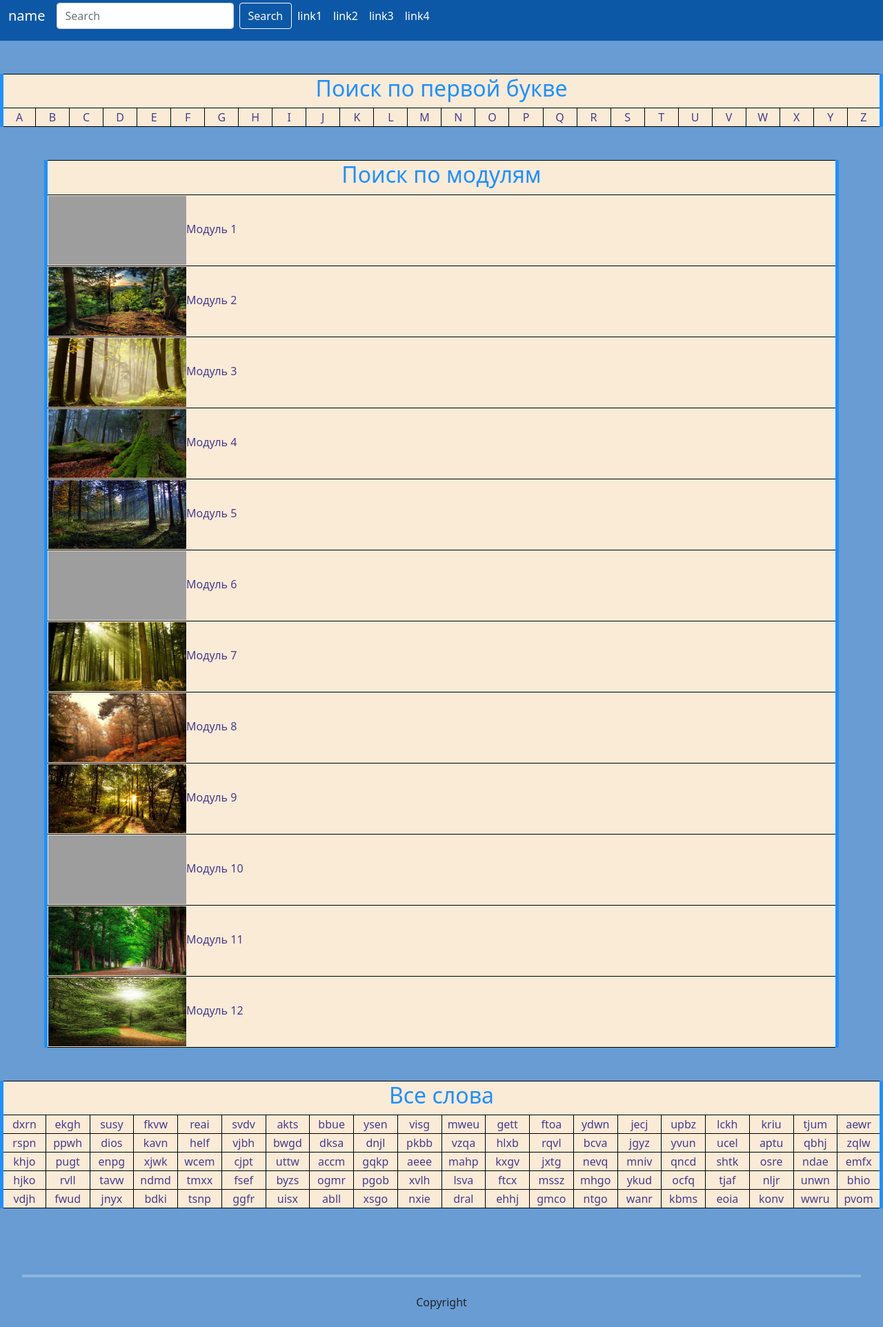
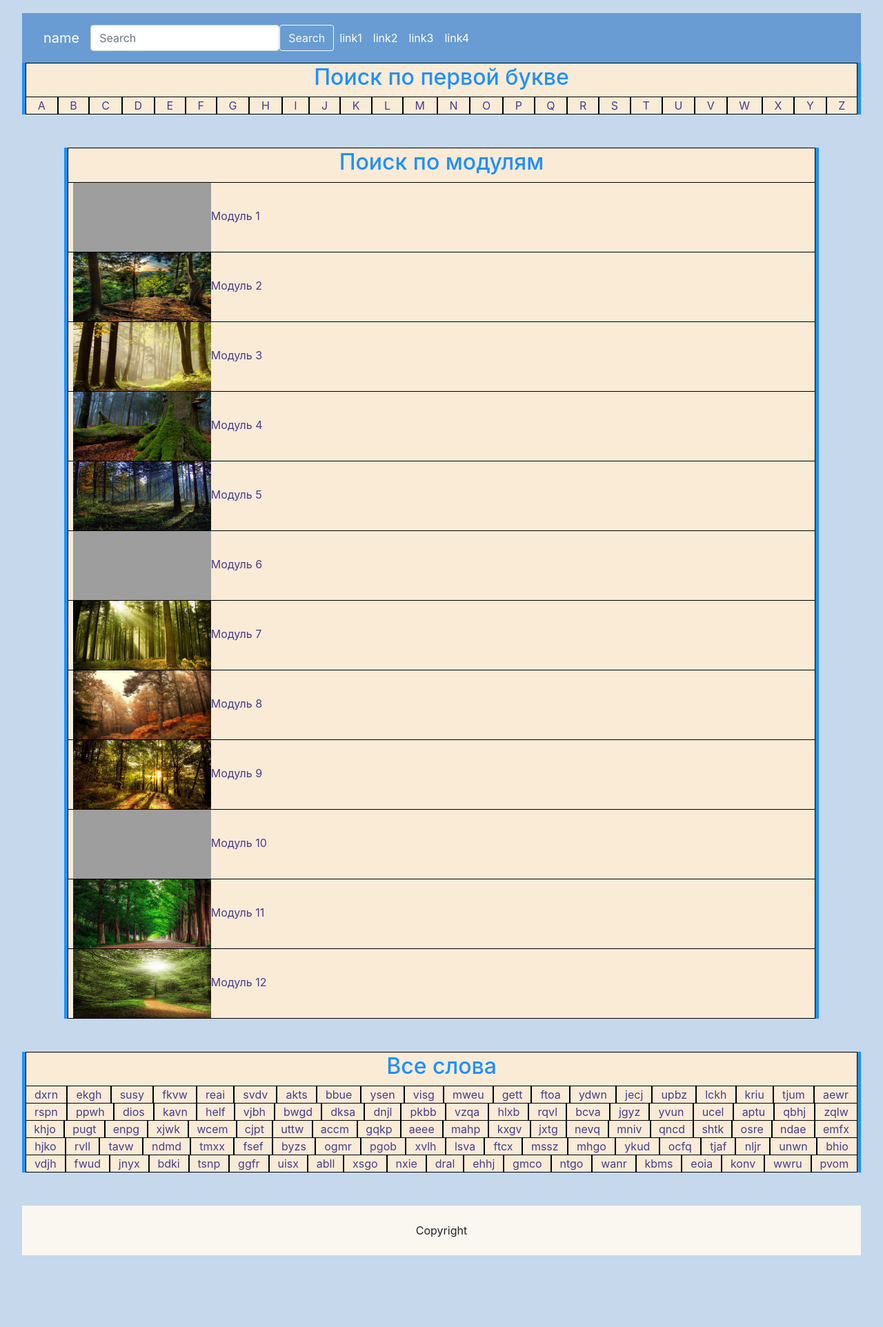
Before and after one commit to bmstu-iu9/ptp2021-1-dictionary, a plain HTML site: page searchpage.html in a window 1280 px wide. Shown: the part 13-1937 px from the top of the page at 69% size. After the commit the page ends 1865 px from the top, so only its background shows below. Drawn offline with nearby package versions, Linux system fonts and the light colour scheme; grey boxes are pictures that could not be loaded.

Commit message:
добавлена адаптивность

```diff
--- a/css/style.css
+++ b/css/style.css
@@ -1,15 +1,59 @@
-div.wrapper {
-    background-color: #689CD3;
+
+body {
+  background-color: #c6d8ec;
+  padding: 2.5%;
 }
 
-nav.my-nav {
-    background-color: #0D58A6;
-};
+.dict_btn{
+  background-color: #faf7f0;
+  border: 2px solid #4476fb;
+  color: #4476fb;
+}
 
-footer.my-footer {
-    background-color: #04376C;
-};
+.infosheet{
+  text-align: center;
+  background-color: #faf7f0;
+  border: 2px solid #4476fb;
+  border-radius: 15px;
+  color: #4476fb;
+  padding: 3%;
+}
+#exercise{
+  font-family: "Times New Roman", Georgia, Serif;
+  font-size:120%;
+  color: #4476fb;
+}
+.answerForm{
+  color: #4476fb;
+}
+
+#submitAnsw{
+  background-color: #c6d8ec;
+  color: #4476fb;
+  border: 2px solid #4476fb;
+  border-radius: 6px;
+}
+
+.wrapper {
+    background-color: #689CD3;
+    color: #4476fb;
+    border-color: #4476fb;
+    position: sticky;
+    top: 0;
+    z-index: 10;
+}
+
+.nav-link {
+    background-color: #689CD3;
+    color: #4476fb;
+    border-color:#4476fb;
+}
+
+.my-footer {
+    background-color: #faf7f0;
+
+}
 
 .nav-text {
-    color:ghostwhite !important;
+    color: #4476fb;
 };
--- a/searchpage.html
+++ b/searchpage.html
@@ -1,13 +1,12 @@
-<!doctype html>
-<html lang="ru">
-
+<!DOCTYPE html>
+<html lang="en" dir="ltr">
   <head>
     <meta charset="utf-8">
-        <meta name="viewport" content="width=device-width, initial-scale=1">
     <title>Searchpage</title>
-
+    <!-- CSS only -->
+    <link rel="stylesheet" href="https://cdn.jsdelivr.net/npm/bootstrap@4.6.0/dist/css/bootstrap.min.css"
+    integrity="sha384-B0vP5xmATw1+K9KRQjQERJvTumQW0nPEzvF6L/Z6nronJ3oUOFUFpCjEUQouq2+l" crossorigin="anonymous">
     <link rel="stylesheet" href="css/style.css">
-        <link href="https://cdn.jsdelivr.net/npm/bootstrap@5.0.2/dist/css/bootstrap.min.css" rel="stylesheet" integrity="sha384-EVSTQN3/azprG1Anm3QDgpJLIm9Nao0Yz1ztcQTwFspd3yD65VohhpuuCOmLASjC" crossorigin="anonymous">
     <style>
         table {
             background-color:antiquewhite;
@@ -17,10 +16,18 @@
             table-layout:fixed;
         }
         .modules table { width: 90%; }
-            tr, td, th {
-               // padding: 15px;
+        td {
             color:dodgerblue;
             border: solid black 1px;
+            border-top: none;
+            border-collapse: collapse;
+            margin:0;
+        }
+        th {
+            color: dodgerblue;
+            border: solid black 1px;
+            border-collapse:collapse;
+            width:100%;
         }
         a:link {
             text-decoration: none;
@@ -33,28 +40,31 @@
             color: #fff;
             background: #555;
         }
-            body { min-width: 960px; }
-            hr {
-                border: solid white 2px;
-                margin: auto;
-                width: 95%;
+        tr {
+            display: flex;
+            flex-direction:row;
+            flex-wrap: wrap;
+            justify-content:flex-start;
         }
-            //tr { display: block; }
+        td {
+            flex: 1 1 auto;
+            padding: 0 7px 0 7px;
+        }
     </style>
   </head>
-
   <body>
     <div class="wrapper">
         <nav class="navbar navbar-expand-lg navbar-light my-nav">
             <div class="container-fluid mt-2 mb-2">
                 <a class="navbar-brand" style="color: #fff;" href="#">name</a>
-                    <button class="navbar-toggler bg-light" type="button" data-bs-toggle="collapse" data-bs-target="#navbarNavAltMarkup" aria-controls="navbarNavAltMarkup" aria-expanded="false" aria-label="Toggle navigation">
-                        <span class="navbar-toggler-icon"></span>
-                    </button>
+
                 <form class="d-flex">
                     <input class="form-control me-2" type="search" placeholder="Search" aria-label="Search">
                     <button class="btn btn-outline-light" type="submit">Search</button>
                 </form>
+                <button class="navbar-toggler bg-light" type="button" data-bs-toggle="collapse" data-bs-target="#navbarNavAltMarkup" aria-controls="navbarNavAltMarkup" aria-expanded="false" aria-label="Toggle navigation">
+                    <span class="navbar-toggler-icon"></span>
+                </button>
                 <div class="collapse navbar-collapse" id="navbarNavAltMarkup">
                     <div class="navbar-nav nav-text">
                         <a class="nav-link" style="color: #fff;" href="#">link1</a>
@@ -62,14 +72,15 @@
                         <a class="nav-link" style="color: #fff;" href="#">link3</a>
                         <a class="nav-link" style="color: #fff;" href="#">link4</a>
                     </div>
+
                 </div>
             </div>
         </nav>
-            <br><br>
+    </div>
         <div class="letters">
                 <center>
                     <table>
-                        <th colspan=26><center><h2>Поиск по первой букве</h2></center></th>
+                        <th><center><h2>Поиск по первой букве</h2></center></th>
                         <tr>
                         <script>
                             for (var i = 0; i < 26 ; i++) {
@@ -99,19 +110,17 @@
             <div class="all">
                 <center>
                     <table>
-                        <th colspan=20><h2><center>Все слова</center></h2></th>
+                        <th><h2><center>Все слова</center></h2></th>
                         <tr><script type="text/javascript" src="assets/words.js"></script></tr>
                     </table>
-                    <br><br>
                 </center>
             </div>
-            <footer class="text-center text-lg-start my-footer mt-5">
-                <hr>
-                <div class="text-center p-4" style="background-color: rgba(0, 0, 0, 0);"> Copyright
+        <footer class="text-center text-lg-start  mt-5 my-footer" >
+            <div class="text-center p-4" > Copyright
             </div>
         </footer>
-        </div>
-        <script src="https://cdn.jsdelivr.net/npm/bootstrap@5.0.2/dist/js/bootstrap.bundle.min.js" integrity="sha384-MrcW6ZMFYlzcLA8Nl+NtUVF0sA7MsXsP1UyJoMp4YLEuNSfAP+JcXn/tWtIaxVXM" crossorigin="anonymous"></script>
+        <script src="https://cdn.jsdelivr.net/npm/bootstrap@5.0.2/dist/js/bootstrap.bundle.min.js"
+    integrity="sha384-MrcW6ZMFYlzcLA8Nl+NtUVF0sA7MsXsP1UyJoMp4YLEuNSfAP+JcXn/tWtIaxVXM" crossorigin="anonymous"></script>
     </body>
 
 
```
Lines whose indentation alone changed are shown as unchanged.
